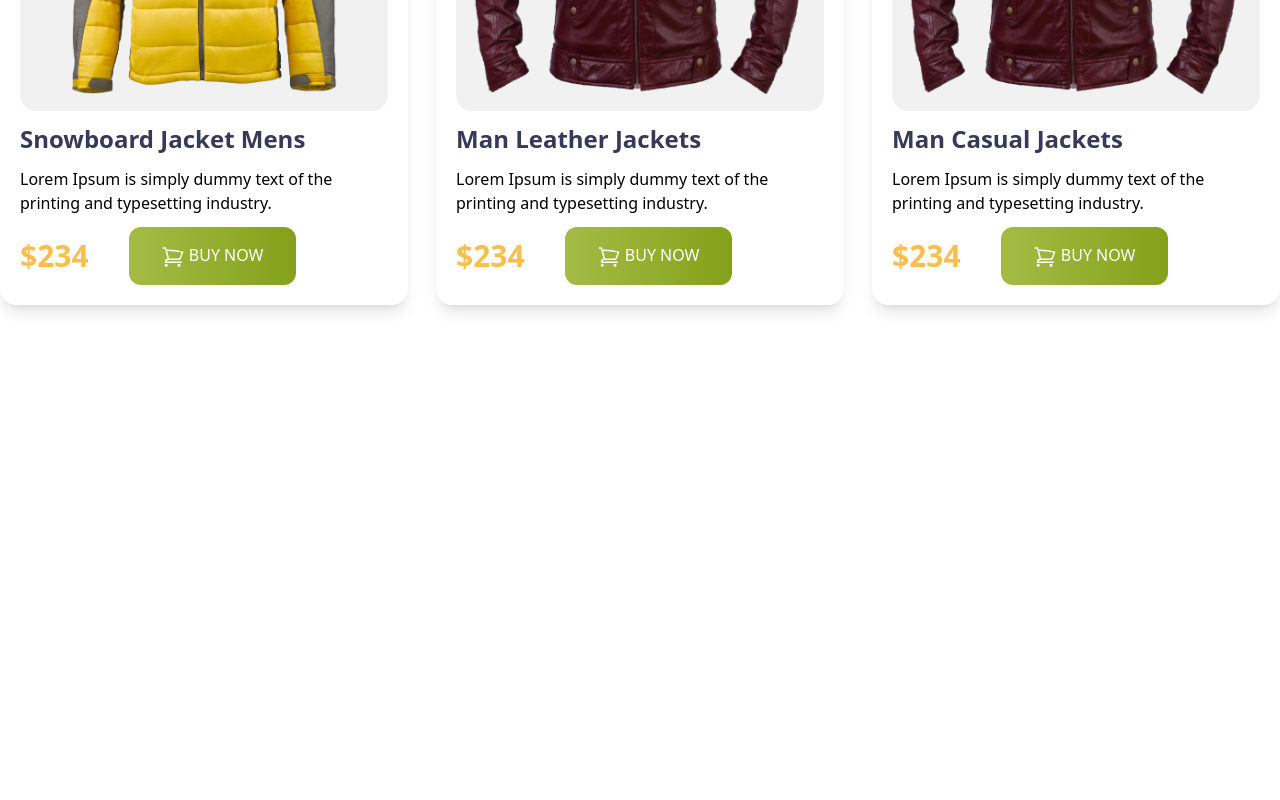
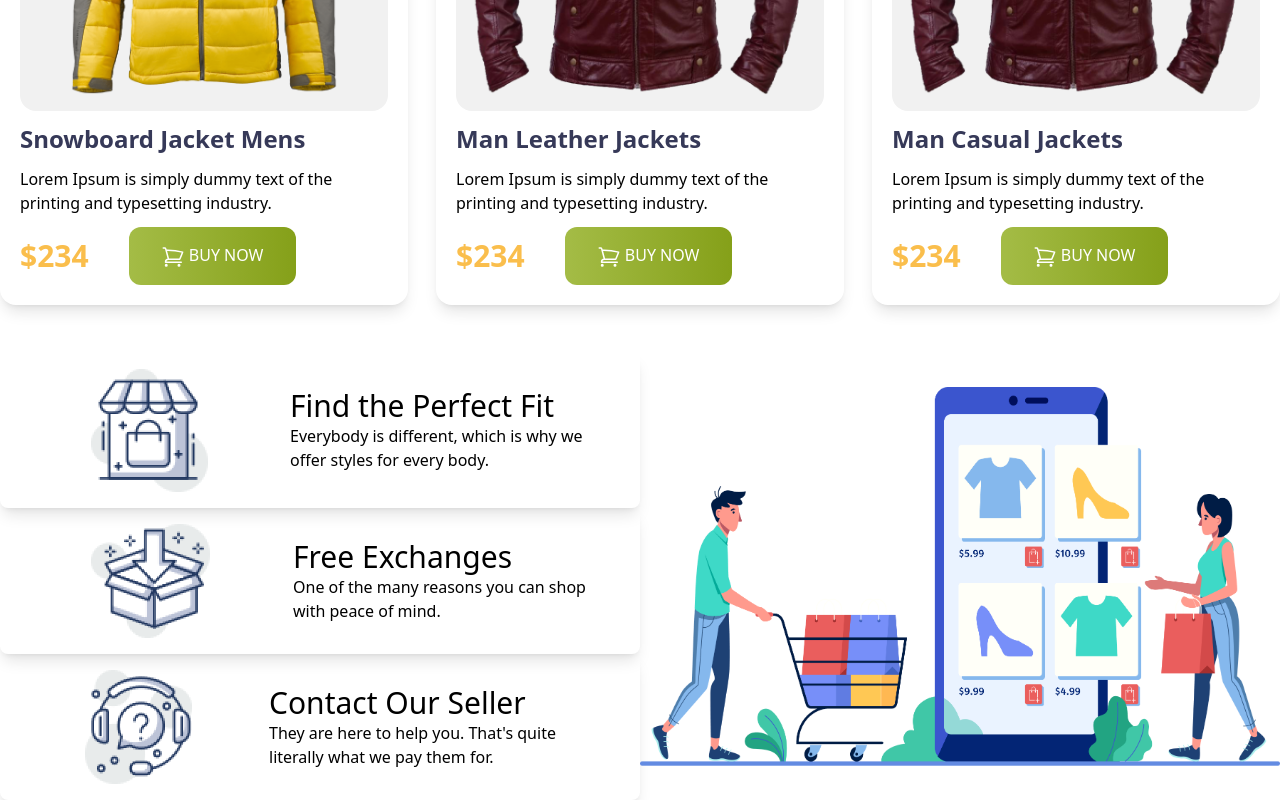
Before and after one commit to mdmonir-hossain/tailwind-project, a plain HTML site: page index.html in a window 1280 px wide. Shown: the part 1927-2727 px from the top of the page. Before the commit the page ends 2280 px from the top, so only its background shows below. Drawn offline with nearby package versions, Linux system fonts and the light colour scheme.

Commit message:
last part

```diff
--- a/index.html
+++ b/index.html
@@ -181,6 +181,40 @@
             </div>
 
         </section>
+
+        <section>
+            <div class="flex flex-col-reverse md:flex-row lg:flex-row  justify-center items-center">
+                <div class="gap-10 md:w-1/2 w-full ">
+                    <div class="flex flex-col md:flex-row text-center md:text-left  items-center shadow-lg rounded-lg py-4 px-8 gap-6 ">
+                        <div><img class="w-1/2 m-auto" src="./icons/house.png" alt=""></div>
+                        <div>
+                            <h1 class="text-3xl">Find the Perfect Fit</h1>
+                            <p>Everybody is different, which is why we <br>
+                                offer styles for every body.</p>
+                        </div>
+                    </div>
+                    <div class="flex flex-col md:flex-row text-center md:text-left items-center shadow-lg rounded-lg py-4 px-8 gap-6 ">
+                        <div><img class="w-1/2 m-auto" src="./icons/box.png" alt=""></div>
+                        <div>
+                            <h1 class="text-3xl">Free Exchanges</h1>
+                            <p>One of the many reasons you can shop<br>
+                                with peace of mind.</p>
+                        </div>
+                    </div>
+                    <div class="flex flex-col md:flex-row text-center md:text-left items-center shadow-lg rounded-lg py-4 px-8 gap-6 ">
+                        <div><img class="w-1/2 m-auto " src="./icons/question.png" alt=""></div>
+                        <div>
+                            <h1 class="text-3xl">Contact Our Seller</h1>
+                            <p>They are here to help you. That's quite<br>
+                                literally what we pay them for.</p>
+                        </div>
+                    </div>
+                </div>
+                <div class="md:w-1/2 w-full">
+                    <img src="./images/shopping.png" alt="">
+                </div>
+            </div>
+        </section>
     </main>
     <footer></footer>
 </body>
```
